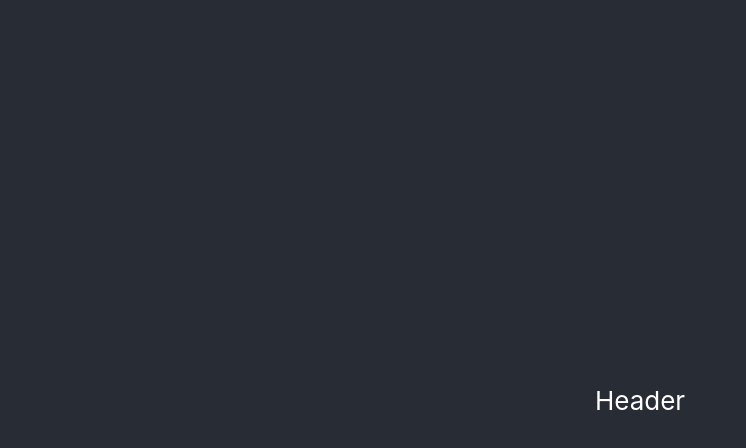
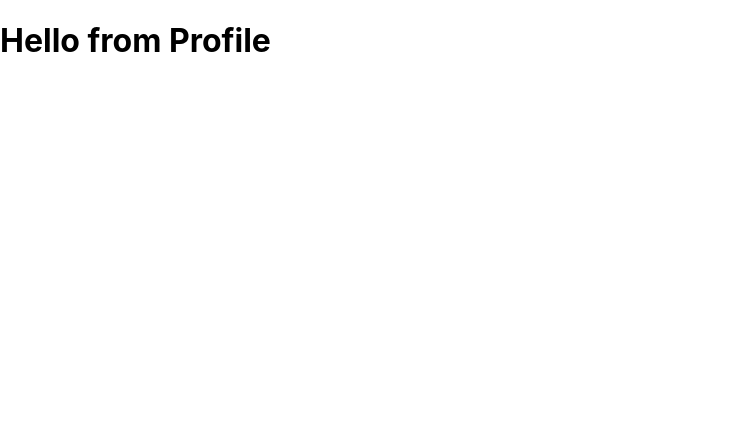
Before and after one commit to JAlblas/shopping-cart, a React (Create React App) app: page /profile in a window 1280 px wide. Shown: the top 448 px of the page, without its empty margins (0-746 px from the left). Built offline with nearby package versions, Linux system fonts and the light colour scheme.

Commit message:
Cleans up initial project files, and adds basic routing

```diff
--- a/package.json
+++ b/package.json
@@ -8,6 +8,7 @@
     "@testing-library/user-event": "^12.8.1",
     "react": "^17.0.1",
     "react-dom": "^17.0.1",
+    "react-router-dom": "^5.2.0",
     "react-scripts": "4.0.3",
     "web-vitals": "^1.1.0"
   },
--- a/src/App.css
+++ b/src/App.css
@@ -2,37 +2,7 @@
   text-align: center;
 }
 
-.App-logo {
-  height: 40vmin;
-  pointer-events: none;
+.App-header {
+  min-height: 100vh;
+  align-items: center;
 }
-
-@media (prefers-reduced-motion: no-preference) {
-  .App-logo {
-    animation: App-logo-spin infinite 20s linear;
-  }
-}
-
-.App-header {
-  background-color: #282c34;
-  min-height: 100vh;
-  display: flex;
-  flex-direction: column;
-  align-items: center;
-  justify-content: center;
-  font-size: calc(10px + 2vmin);
-  color: white;
-}
-
-.App-link {
-  color: #61dafb;
-}
-
-@keyframes App-logo-spin {
-  from {
-    transform: rotate(0deg);
-  }
-  to {
-    transform: rotate(360deg);
-  }
-}
--- /dev/null
+++ b/src/Profile.js
@@ -0,0 +1,11 @@
+import React from "react";
+
+const Profile = () => {
+  return (
+    <div>
+      <h1>Hello from Profile</h1>
+    </div>
+  );
+};
+
+export default Profile;
--- /dev/null
+++ b/src/Routes.js
@@ -0,0 +1,17 @@
+import React from "react";
+import { BrowserRouter, Switch, Route } from "react-router-dom";
+import App from "./App";
+import Profile from "./Profile";
+
+const Routes = () => {
+  return (
+    <BrowserRouter>
+      <Switch>
+        <Route exact path="/" component={App} />
+        <Route exact path="/profile" component={Profile} />
+      </Switch>
+    </BrowserRouter>
+  );
+};
+
+export default Routes;
--- a/src/index.js
+++ b/src/index.js
@@ -1,11 +1,11 @@
 import React from 'react';
 import ReactDOM from 'react-dom';
+import Routes from "./Routes";
 import './index.css';
-import App from './App';
 
 ReactDOM.render(
   <React.StrictMode>
-    <App />
+    <Routes />
   </React.StrictMode>,
-  document.getElementById('root')
+  document.getElementById("root")
 );
```
Also changed, not shown: 1 other file (tests, documents, lock files or other folders).
